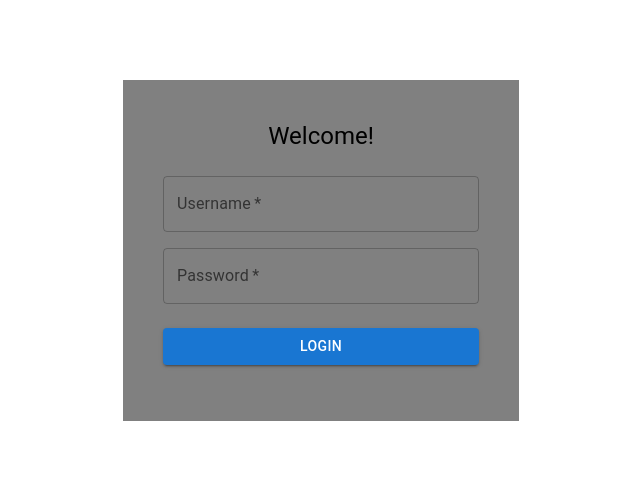
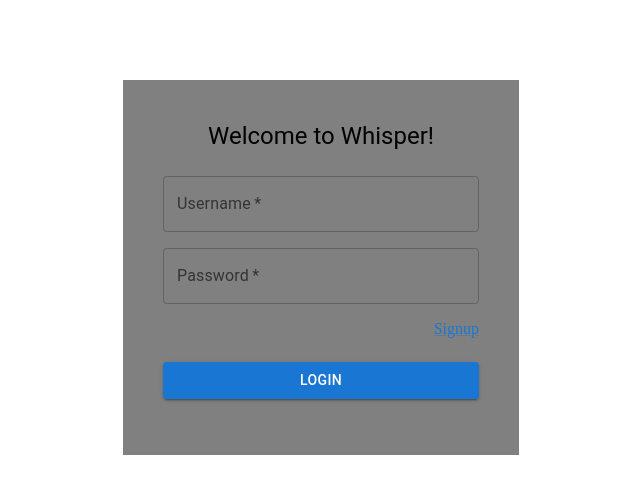
Before and after one commit to eugeneyjy/simple-chat-room, a React (Create React App) app in the folder frontend/: page /login in a window 1280 px wide. Shown: the top 494 px of the page, without its empty margins (319-959 px from the left). Built offline with nearby package versions, Linux system fonts and the light colour scheme.

Commit message:
Add redirection and links

```diff
--- a/frontend/src/components/LoginForm.js
+++ b/frontend/src/components/LoginForm.js
@@ -1,4 +1,4 @@
-import { Box, Button, Grid, TextField, Typography } from "@mui/material";
+import { Box, Button, Grid, Link, TextField, Typography } from "@mui/material";
 import { useState } from "react";
 import { useNavigate } from "react-router-dom";
 
@@ -48,14 +48,14 @@ function LoginForm() {
             }}
         >
             <Typography component="h1" variant="h5">
-                Welcome!
+                Welcome to Whisper!
             </Typography>
             <Box
                 component='form'
                 onSubmit={handleSubmit}
                 sx={{mt: 3}}
             >
-                <Grid container spacing={2}>
+                <Grid container spacing={2} sx={{mb: 2}}>
                     <Grid item xs={12}>
                         <TextField
                             id="username"
@@ -75,6 +75,14 @@ function LoginForm() {
                             fullWidth
                             onChange={(e) => setPassword(e.target.value)} />
                     </Grid>
+
+                </Grid>
+                <Grid container justifyContent="flex-end">
+                    <Grid item>
+                        <Link href="/signup">
+                            Signup
+                        </Link>
+                    </Grid>
                 </Grid>
                 <Button
                     type="submit"
--- a/frontend/src/components/SignupForm.js
+++ b/frontend/src/components/SignupForm.js
@@ -1,4 +1,4 @@
-import { Box, Button, Grid, TextField, Typography } from "@mui/material";
+import { Box, Button, Grid, Link, TextField, Typography } from "@mui/material";
 import { useState } from "react";
 
 function SignupForm() {
@@ -48,7 +48,7 @@ function SignupForm() {
                 onSubmit={handleSubmit}
                 sx={{mt: 3}}
             >
-                <Grid container spacing={2}>
+                <Grid container spacing={2} sx={{mb: 2}}>
                     <Grid item xs={12}>
                         <TextField
                             id="username"
@@ -79,6 +79,13 @@ function SignupForm() {
                             onChange={(e) => setPassword(e.target.value)} />
                     </Grid>
                 </Grid>
+                <Grid container justifyContent="flex-end">
+                    <Grid item>
+                        <Link href="/login">
+                            Login
+                        </Link>
+                    </Grid>
+                </Grid>
                 <Button
                     type="submit"
                     variant="contained"
--- a/frontend/src/pages/Chat.js
+++ b/frontend/src/pages/Chat.js
@@ -1,6 +1,7 @@
 import { Container, Grid } from "@mui/material";
 import Cookies from "js-cookie";
 import { useEffect, useState } from "react";
+import { useNavigate } from "react-router-dom";
 import ChatConversationsLayout from "../components/ChatConversationsLayout";
 import ChatMessagesLayout from "../components/ChatMessagesLayout";
 import useFetchChat from "../hooks/useFetchChat";
@@ -9,6 +10,7 @@ import socket from "../utils/socket";
 
 function Chat() {
     const userId = Cookies.get('userId');
+    const navigate = useNavigate();
     const [ chats, setChats ] = useState([]);
     const [ currentChat, setCurrentChat ] = useState(0);
     const [ user ] = useFetchChats(userId, setChats);
@@ -16,6 +18,9 @@ function Chat() {
     useFetchChat(chats.length > 0 ? chats[currentChat]._id : '', setChat);
 
     useEffect(() => {
+        if(!userId) {
+            navigate('/login');
+        }
         socket.auth = { userId };
         socket.connect();
         socket.emit("addUser", userId);
```
